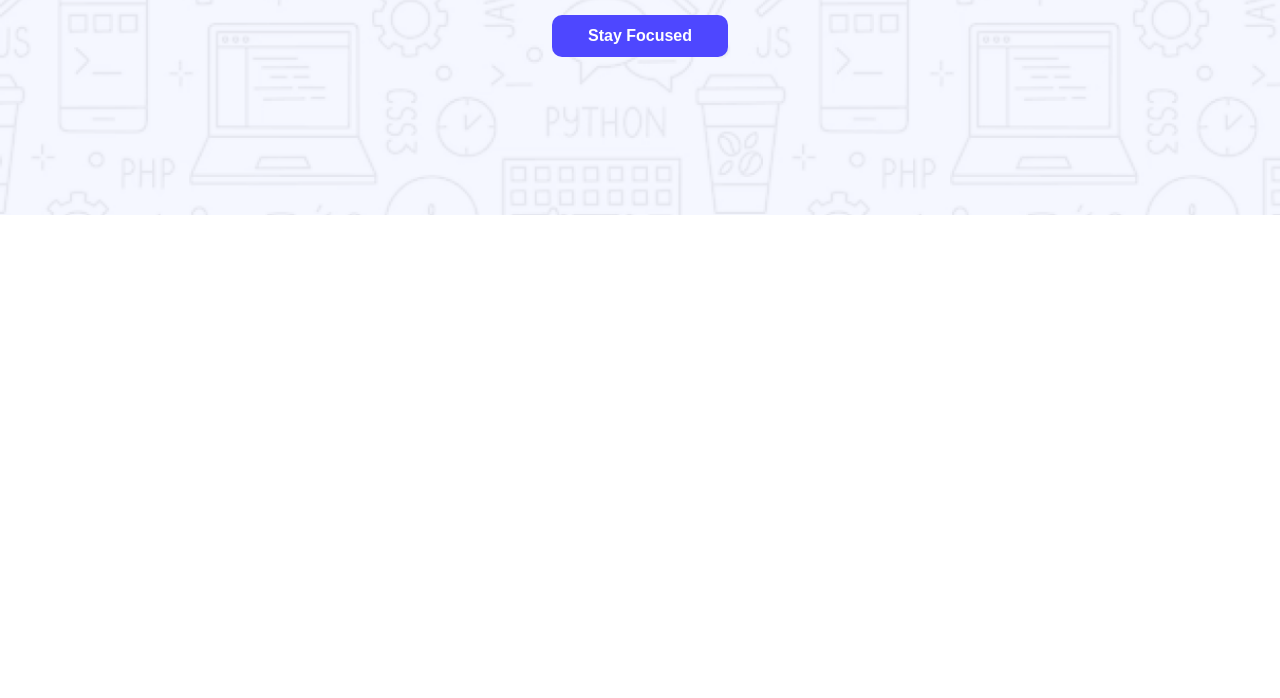
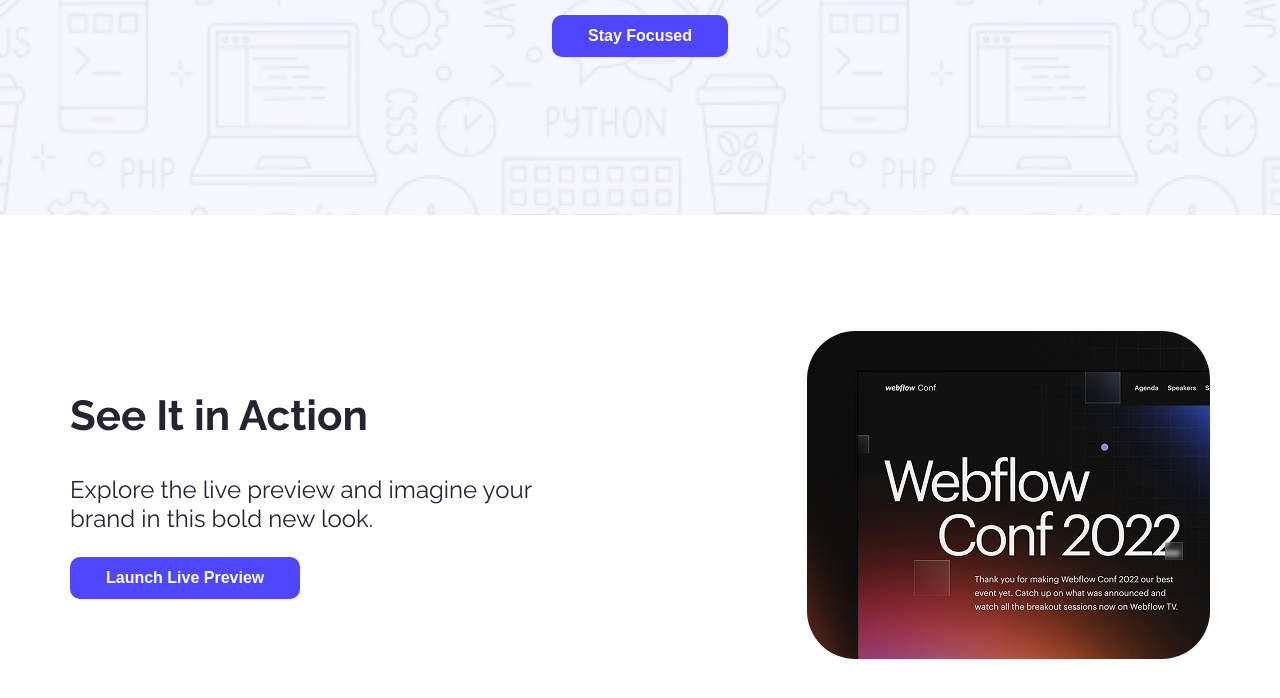
Before and after one commit to imran072022/1st-Assignment, a plain HTML site: page index.html in a window 1280 px wide. Shown: the part 474-1172 px from the top of the page. Before the commit the page ends 800 px from the top, so only its background shows below. Drawn offline with Linux system fonts and the light colour scheme; a web font is replaced by a local one.

Commit message:
action section completed

```diff
--- a/index.html
+++ b/index.html
@@ -23,10 +23,19 @@
             <div class="banner-content">
                 Cool Dark UI Template for Webflow Agencies!</div>
             <button class="banner-button button">Stay Focused</button>
-
         </div>
     </header>
-    <main></main>
+    <main>
+        <section class="action">
+            <div class="left-side">
+                <h2 class="left-side-title">See It in Action</h2>
+                <p class="left-side-description">Explore the live preview and imagine your brand in this bold new
+                    look.</p>
+                <button class="action-button button">Launch Live Preview</button>
+            </div>
+            <img class="right-side" src="Assets/wc-mini.png" alt="">
+        </section>
+    </main>
     <footer></footer>
 </body>
 
--- a/styles/styles.css
+++ b/styles/styles.css
@@ -29,6 +29,7 @@
     background-position: left top, right bottom;
     background-repeat: no-repeat;
     background-size: cover;
+    margin-bottom: 116px;
 
 }
 
@@ -61,3 +62,30 @@
     margin-bottom: 37px;
 
 }
+
+/*Action Section Styling*/
+.action {
+    display: flex;
+    justify-content: center;
+    align-items: center;
+    gap: 220px;
+    max-width: 1140px;
+    margin: 0 auto 116px auto;
+}
+
+.left-side-title {
+    font-size: 42px;
+    font-weight: bold;
+    color: #252432;
+    margin-top: 0;
+}
+
+.left-side-description {
+    font-size: 24px;
+    font-weight: 400px;
+    color: #252432;
+}
+
+.right-side {
+    border-radius: 48px;
+}
```
